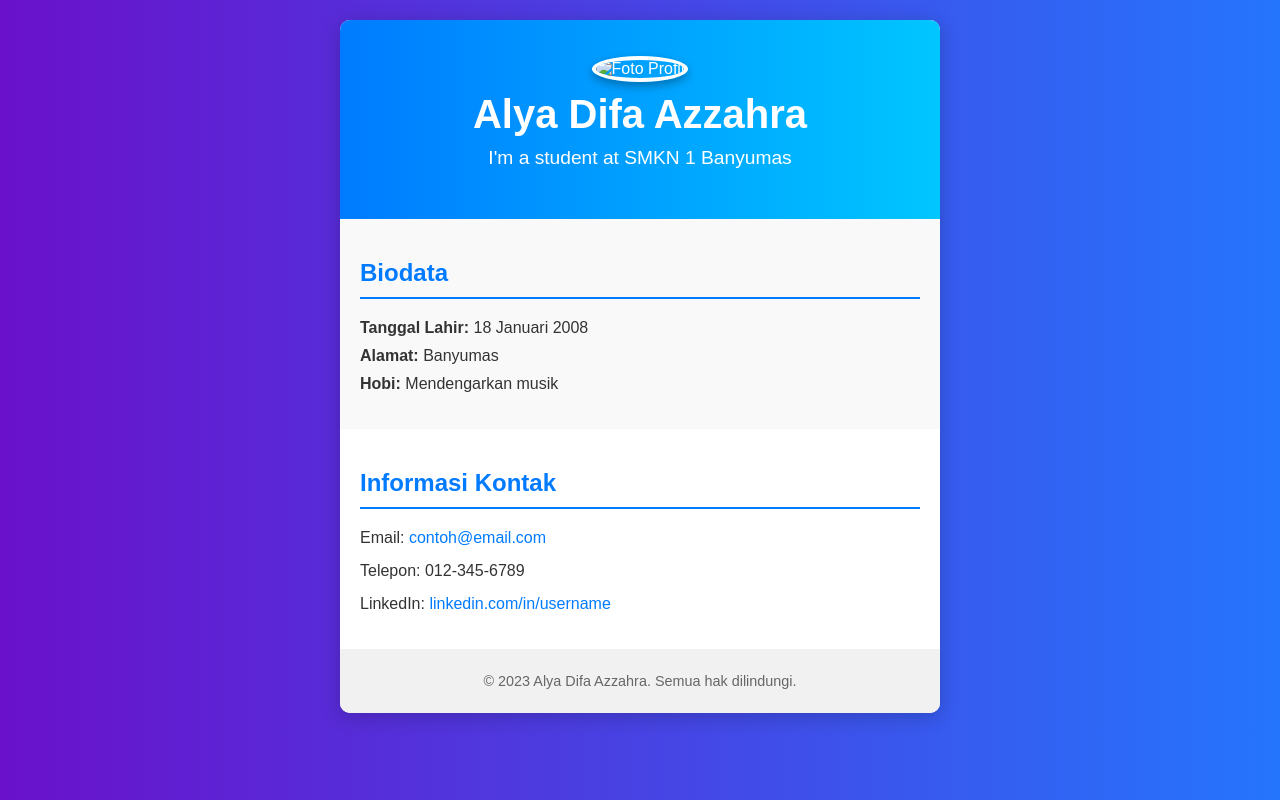
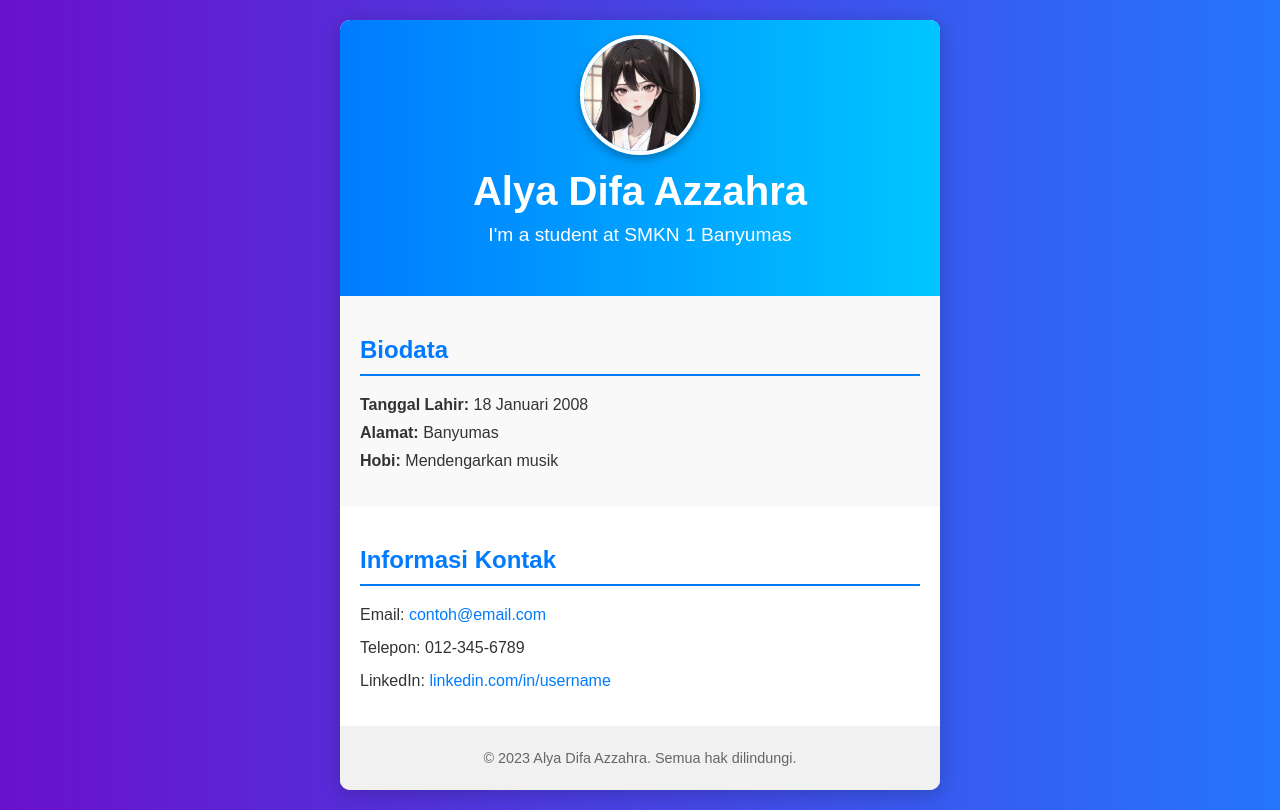
Before and after one commit to alydfazz/Latihan1, a plain HTML site: page index.html in a window 1280 px wide. Drawn offline with Linux system fonts and the light colour scheme.

Commit message:
perubahan ketiga

```diff
--- a/index.html
+++ b/index.html
@@ -9,7 +9,7 @@
 <body>
     <div class="container">
         <div class="profile-header">
-            <img src="foto.jpg" alt="Foto Profil" class="profile-img">
+            <img src="image/foto.jpg" alt="Foto Profil" class="profile-img">
             <h1>Alya Difa Azzahra</h1>
             <p class="bio">I'm a student at SMKN 1 Banyumas</p>
         </div>
```
